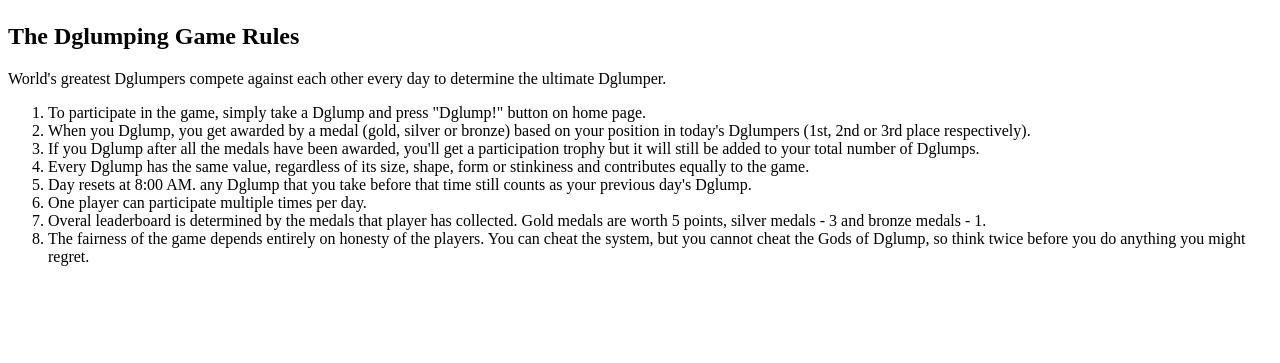
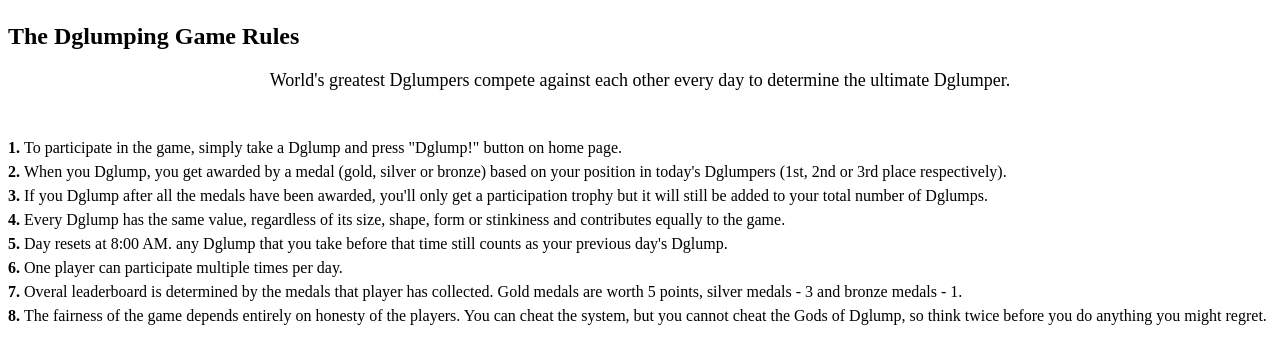
Before and after one commit to mishochal/The-Dglumping-Game, an Angular app: page /rules in a window 1280 px wide. Shown: the part 317-680 px from the top of the page. Built offline with nearby package versions, Linux system fonts and the light colour scheme.

Commit message:
update rules page styling

```diff
--- a/src/app/rules/rules.component.css
+++ b/src/app/rules/rules.component.css
@@ -0,0 +1,17 @@
+.game-desc {
+  text-align: center;
+  font-size: 1.125rem;
+  padding-bottom: 1rem;
+  border-bottom: 3px solid var(--clr-primary);
+}
+
+.rules {
+  padding-left: 2ch;
+  margin-top: 2rem;
+  display: grid;
+  gap: .375rem;
+}
+
+.rule::marker {
+  font-weight: bold;
+}
--- a/src/app/rules/rules.component.html
+++ b/src/app/rules/rules.component.html
@@ -2,27 +2,30 @@
   <section class="rules-section container">
     <h1 class="title">The Dglumping Game Rules</h1>
     <p class="game-desc">
-      World's greatest Dglumpers compete against each other every day to determine the ultimate Dglumper.
+      World's greatest <span class="dglump">Dglumpers</span> compete against each other every day to determine the
+      ultimate <span class="dglump">Dglumper</span>.
     </p>
 
     <ol class="rules">
       <li class="rule">
-        To participate in the game, simply take a Dglump and press "Dglump!" button on home page.
+        To participate in the game, simply take a <span class="dglump">Dglump</span> and press
+        <span class="dglump">"Dglump!"</span> button on home page.
       </li>
       <li class="rule">
-        When you Dglump, you get awarded by a medal (gold, silver or bronze) based on your position in today's
-        Dglumpers (1st, 2nd or 3rd place respectively).
+        When you <span class="dglump">Dglump</span>, you get awarded by a medal (gold, silver or bronze) based on your
+        position in today's <span class="dglump">Dglumpers</span> (1st, 2nd or 3rd place respectively).
       </li>
       <li class="rule">
-        If you Dglump after all the medals have been awarded, you'll get a participation trophy but it will still be
-        added to your total number of Dglumps.
+        If you <span class="dglump">Dglump</span> after all the medals have been awarded, you'll only get a
+        participation trophy but it will still be added to your total number of <span class="dglump">Dglumps</span>.
       </li>
       <li class="rule">
-        Every Dglump has the same value, regardless of its size, shape, form or stinkiness and contributes equally to
-        the game.
+        Every <span class="dglump">Dglump</span> has the same value, regardless of its size, shape, form or stinkiness
+        and contributes equally to the game.
       </li>
       <li class="rule">
-        Day resets at 8:00 AM. any Dglump that you take before that time still counts as your previous day's Dglump.
+        Day resets at 8:00 AM. any <span class="dglump">Dglump</span> that you take before that time still counts as
+        your previous day's <span class="dglump">Dglump</span>.
       </li>
       <li class="rule">
         One player can participate multiple times per day.
@@ -33,7 +36,7 @@
       </li>
       <li class="rule">
         The fairness of the game depends entirely on honesty of the players. You can cheat the system, but you cannot
-        cheat the Gods of Dglump, so think twice before you do anything you might regret.
+        cheat the Gods of <span class="dglump">Dglump</span>, so think twice before you do anything you might regret.
       </li>
     </ol>
   </section>
```
